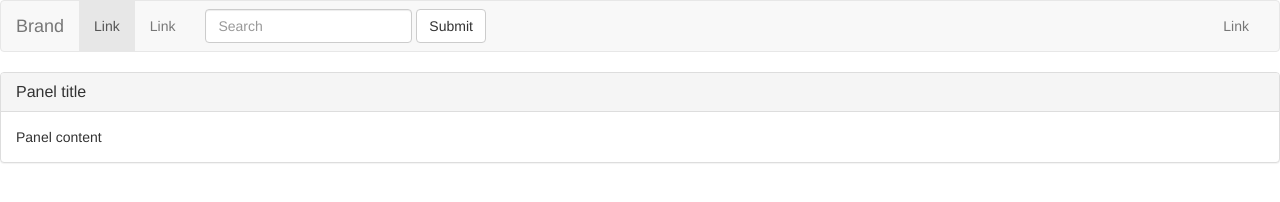
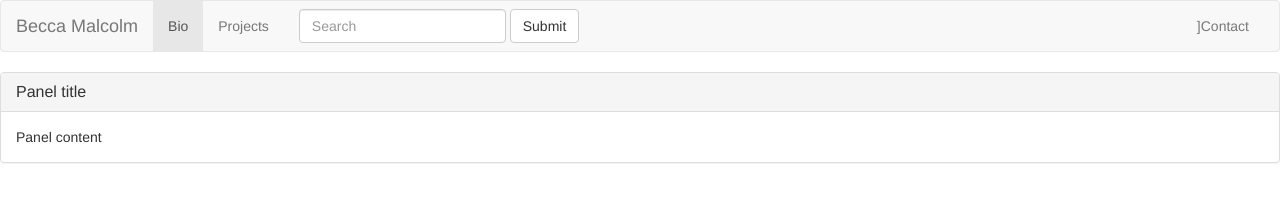
Before and after one commit to malcolmbec/FirstPersonalWebsite, a plain HTML site: page index.html in a window 1280 px wide. Drawn offline with nearby package versions, Linux system fonts and the light colour scheme.

Commit message:
renamed tabs

```diff
--- a/index.html
+++ b/index.html
@@ -14,7 +14,7 @@
   crossorigin="anonymous"></script>
   <!-- End of CDN -->
   <link rel= "stylesheet" type= "text/css" href= "style.css" />
-  <title> Test Change </title>
+  <title> Becca Malcolm </title>
 </head>
 <body>
   <nav class="navbar navbar-default">
@@ -27,14 +27,14 @@
         <span class="icon-bar"></span>
         <span class="icon-bar"></span>
       </button>
-      <a class="navbar-brand" href="#">Brand</a>
+      <a class="navbar-brand" href="#">Becca Malcolm</a>
     </div>
 
     <!-- Collect the nav links, forms, and other content for toggling -->
     <div class="collapse navbar-collapse" id="bs-example-navbar-collapse-1">
       <ul class="nav navbar-nav">
-        <li class="active"><a href="#">Link <span class="sr-only">(current)</span></a></li>
-        <li><a href="#">Link</a></li>
+        <li class="active"><a href="#"> Bio <span class="sr-only">(current)</span></a></li>
+        <li><a href="#"> Projects </a></li>
       </ul>
       <form class="navbar-form navbar-left">
         <div class="form-group">
@@ -43,7 +43,7 @@
         <button type="submit" class="btn btn-default">Submit</button>
       </form>
       <ul class="nav navbar-nav navbar-right">
-        <li><a href="#">Link</a></li>
+        <li><a href="#">]Contact </a></li>
       </ul>
     </div><!-- /.navbar-collapse -->
   </div><!-- /.container-fluid -->
```
